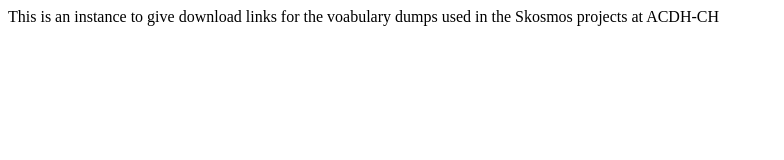
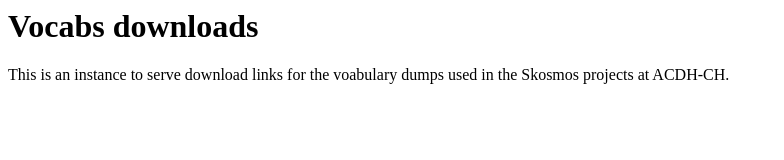
Before and after one commit to acdh-oeaw/vocabs-acdh-dumps, a plain HTML site: page index.html in a window 1280 px wide. Shown: the whole page, without its empty margins (0-784 px from the left). Drawn offline with Linux system fonts and the light colour scheme.

```diff
--- a/index.html
+++ b/index.html
@@ -3,6 +3,7 @@
   <title>Vocabs downloads</title>
 </head>
 <body>
-This is an instance to give download links for the voabulary dumps used in the Skosmos projects at ACDH-CH
+<h1>Vocabs downloads</h1>
+<p>This is an instance to serve download links for the voabulary dumps used in the Skosmos projects at ACDH-CH.</p>
 </body>
 </html>
```
Also changed, not shown: 2 other files.
